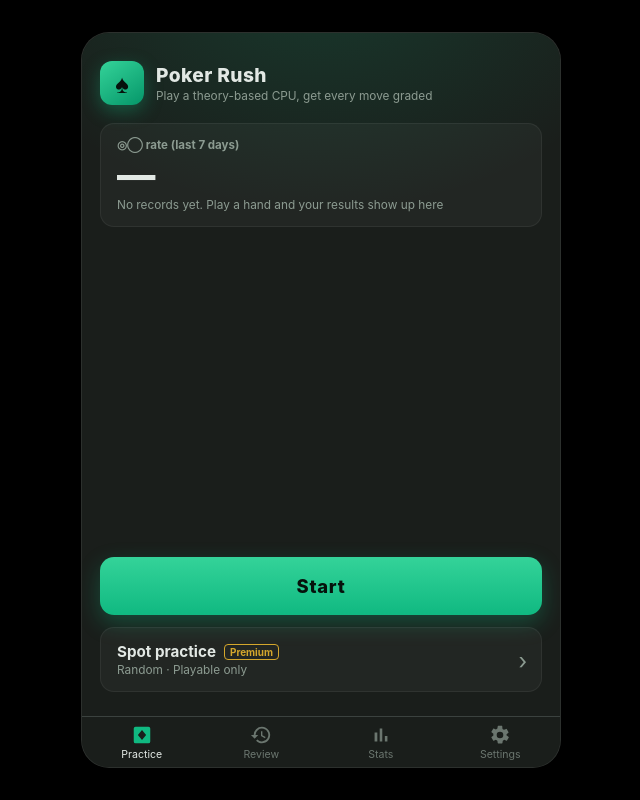
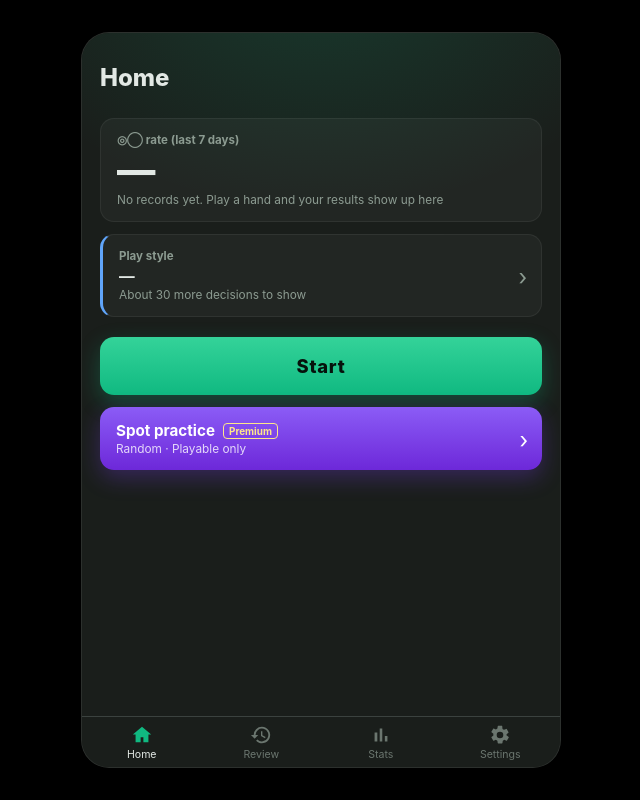
Before and after one commit to shotadesu412/poker-learner, a plain HTML site: page static/v2/index.html in a window 1280 px wide. Shown: the whole page, without its empty margins (319-959 px from the left). Drawn offline with Linux system fonts and the light colour scheme.

Commit message:
新しい画面のホーム: タブ名と見出しをホームに、アクション傾向を追加、スポット練習を紫のボタンに、ボードのタップ切り替えを削除
Co-Authored-By: Claude Opus 5.5 <noreply@anthropic.com>
Claude-Session: https://claude.ai/code/session_016Mvjo1tyTnFA7yVTC4uZoN

```diff
--- a/static/i18n.js
+++ b/static/i18n.js
@@ -206,6 +206,7 @@ const I18N = {
         "stats.badge.avg_loss": "平均損失 (bb)",
         "stats.section.streets": "ストリート別 正解・ミスの割合",
         "tab.play": "練習",
+        "tab.home": "ホーム",
         "panel.range_title": "相手（{pos}）の推定レンジ",
         "panel.range_now": "全ハンドの約{pct}%",
         "panel.range_same": "直前の {act} の後も、全ハンドの約{pct}%（変わっていません）",
@@ -232,6 +233,8 @@ const I18N = {
         "home2.score_down": "▼{d}pt",
         "home2.score_vs": "前の7日より",
         "home2.task_label": "今日の課題",
+        "home2.style_label": "アクション傾向",
+        "home2.style_need": "あと{n}回ほど判断すると出ます",
         "home2.task_title": "{pos}・{street}の{action}",
         "home2.task_sub": "平均 {bb}bb の損・{n}回",
         "home2.act.FOLD": "フォールド",
@@ -510,6 +513,7 @@ const I18N = {
         "stats.badge.avg_loss": "Avg. loss (bb)",
         "stats.section.streets": "Accuracy by street",
         "tab.play": "Practice",
+        "tab.home": "Home",
         "panel.range_title": "Opponent ({pos}) estimated range",
         "panel.range_now": "About {pct}% of all hands",
         "panel.range_same": "After the last {act}: still about {pct}% of all hands",
@@ -536,6 +540,8 @@ const I18N = {
         "home2.score_down": "▼{d}pt",
         "home2.score_vs": "vs. previous 7 days",
         "home2.task_label": "Today's focus",
+        "home2.style_label": "Play style",
+        "home2.style_need": "About {n} more decisions to show",
         "home2.task_title": "{action} on the {street} from {pos}",
         "home2.task_sub": "Avg loss {bb}bb · {n} times",
         "home2.act.FOLD": "Folding",
--- a/static/v2/index.html
+++ b/static/v2/index.html
@@ -8,8 +8,8 @@
     <link rel="manifest" href="/static/manifest.json">
     <link rel="stylesheet" href="/static/style.css?v=17">
     <link rel="stylesheet" href="/static/v2/stats.css?v=1">
-    <link rel="stylesheet" href="/static/v2/tabs.css?v=4">
-    <script src="/static/i18n.js?v=15"></script>
+    <link rel="stylesheet" href="/static/v2/tabs.css?v=5">
+    <script src="/static/i18n.js?v=16"></script>
 </head>
 
 <body data-page="app">
@@ -18,13 +18,7 @@
          ゲーム画面は別（下のタブを出さない） ===== -->
     <section id="view-home" class="tab-view home-view active">
         <div class="hm-body">
-            <header class="hm-head">
-                <div class="hm-logo">♠</div>
-                <div>
-                    <div class="hm-app" data-i18n="app.name">ポーカーラッシュ</div>
-                    <div class="hm-tag" data-i18n="home2.tagline">理論で打つ CPU と対戦、一手ごとに判定</div>
-                </div>
-            </header>
+            <h1 class="hm-page-title" data-i18n="tab.home">ホーム</h1>
 
             <!-- 成績（直近7日の ◎◯ の割合） -->
             <div class="hm-card hm-score" id="hm-score">
@@ -35,6 +29,14 @@
                 </div>
                 <div class="hm-card-sub" id="hm-score-sub"></div>
             </div>
+
+            <!-- アクション傾向（分析の「プレイの傾向」と同じ集計。押すと分析タブ） -->
+            <button class="hm-card hm-style" id="hm-style" onclick="showTab('stats')">
+                <div class="hm-card-label" data-i18n="home2.style_label">アクション傾向</div>
+                <div class="hm-task-title" id="hm-style-name"></div>
+                <div class="hm-card-sub" id="hm-style-sub"></div>
+                <span class="hm-chev">›</span>
+            </button>
 
             <!-- 今日の課題（いちばん損している場面。全員に1件だけ。続きは分析タブ） -->
             <button class="hm-card hm-task hidden" id="hm-task" onclick="showTab('stats')">
@@ -47,7 +49,7 @@
             <button class="hm-start" id="btn-home-start" onclick="startPractice(false)" data-i18n="home2.start">スタート</button>
 
             <!-- スポット練習: 1行。押すと設定のシートを開く -->
-            <button class="hm-row" onclick="openSpotSheet()">
+            <button class="hm-row hm-spot-btn" onclick="openSpotSheet()">
                 <span class="hm-row-main">
                     <span class="hm-title"><span data-i18n="game.spot_mode">スポット練習</span><span class="hm-badge" id="hm-spot-badge">Premium</span></span>
                     <span class="hm-card-sub" id="hm-spot-summary"></span>
@@ -96,8 +98,8 @@
             </div>
         </nav>
 
-        <!-- Board Cards（タップで履歴/ボード切り替え） -->
-        <div class="board-area" id="board-area" onclick="toggleHistoryBoard()">
+        <!-- Board Cards（新しい画面では履歴は中央の面にあるので、タップでの切り替えは無し） -->
+        <div class="board-area" id="board-area">
             <div id="board-container" class="card-container">
                 <div class="empty-card"></div>
                 <div class="empty-card"></div>
@@ -105,7 +107,6 @@
                 <div class="empty-card"></div>
                 <div class="empty-card"></div>
             </div>
-            <div id="board-tap-hint" class="board-tap-hint" data-i18n="game.board_tap_hint">履歴 / ボード</div>
         </div>
 
         <!-- Middle Area: Info -->
@@ -449,8 +450,8 @@
     <!-- 下のタブ -->
     <nav id="tab-bar" class="tab-bar">
         <button class="tab-btn active" data-tab="home" onclick="showTab('home')">
-            <svg viewBox="0 0 24 24" width="22" height="22" fill="currentColor"><path d="M19 3H5a2 2 0 0 0-2 2v14a2 2 0 0 0 2 2h14a2 2 0 0 0 2-2V5a2 2 0 0 0-2-2zm-7 14.5L7.5 12 12 6.5 16.5 12 12 17.5z"/></svg>
-            <span data-i18n="tab.play">練習</span>
+            <svg viewBox="0 0 24 24" width="22" height="22" fill="currentColor"><path d="M12 3 2 11.5h3V20h5.5v-5.5h3V20H19v-8.5h3z"/></svg>
+            <span data-i18n="tab.home">ホーム</span>
         </button>
         <button class="tab-btn" data-tab="review" onclick="showTab('review')">
             <svg viewBox="0 0 24 24" width="22" height="22" fill="currentColor"><path d="M13 3a9 9 0 0 0-9 9H1l3.9 3.9.1.1L9 12H6a7 7 0 1 1 2.05 4.95l-1.42 1.42A9 9 0 1 0 13 3zm-1 5v5l4.25 2.52.77-1.28-3.52-2.09V8H12z"/></svg>
@@ -611,7 +612,7 @@
     </div>
     <script src="/static/game_api.js?v=22"></script>
     <script src="/static/v2/stats.js?v=2"></script>
-    <script src="/static/v2/script.js?v=4"></script>
+    <script src="/static/v2/script.js?v=5"></script>
     <script src="/static/v2/panels.js?v=4"></script>
 </body>
 
--- a/static/v2/script.js
+++ b/static/v2/script.js
@@ -1593,6 +1593,18 @@ async function renderHomeStats() {
         }
         sub.textContent = t('home2.score_sub', { n: sum.n7 });
     }
+    // アクション傾向（分析タブの「プレイの傾向」と同じ。全期間）
+    try {
+        const st = StatsCalc.getPlayStyle(await StatsStore.loadAll(), 'all');
+        const sign = (v) => (v > 0 ? '+' : v < 0 ? '−' : '±') + Math.abs(v).toFixed(1);
+        if (st.ready) {
+            el('hm-style-name').textContent = t('stats.style.name.' + st.type);
+            el('hm-style-sub').textContent = t('stats.style.diff', { loose: sign(st.loose_diff), aggr: sign(st.aggr_diff) });
+        } else {
+            el('hm-style-name').textContent = '—';
+            el('hm-style-sub').textContent = t('home2.style_need', { n: String(st.need) });
+        }
+    } catch (e) { /* 表示だけなので無視 */ }
     const task = el('hm-task');
     if (sum.leak) {
         const l = sum.leak;
--- a/static/v2/tabs.css
+++ b/static/v2/tabs.css
@@ -158,23 +158,9 @@ body.in-game #view-play .action-area { padding-bottom: max(env(safe-area-inset-b
     display: flex;
     flex-direction: column;
     gap: 12px;
-    flex: 1 0 auto;          /* 画面の高さいっぱい。スタートは下（親指の届くところ）に寄せる */
 }
 
-.hm-head { display: flex; align-items: center; gap: 12px; margin: 8px 0 6px; }
-
-.hm-logo {
-    width: 44px; height: 44px;
-    border-radius: 12px;
-    display: grid; place-items: center;
-    font-size: 1.6rem;
-    color: #06120c;
-    background: linear-gradient(145deg, #34d399, #059669);
-    box-shadow: 0 6px 18px rgba(16, 185, 129, 0.35);
-}
-
-.hm-app { font-size: 1.2rem; font-weight: 800; color: var(--text-main); letter-spacing: 0.02em; }
-.hm-tag { font-size: 0.74rem; color: var(--text-muted); margin-top: 2px; }
+.hm-page-title { font-size: 1.5rem; font-weight: 800; color: var(--text-main); margin: 10px 0 8px; }
 
 .hm-card {
     position: relative;
@@ -198,7 +184,10 @@ body.in-game #view-play .action-area { padding-bottom: max(env(safe-area-inset-b
 .hm-score-diff.up { color: #34d399; }
 .hm-score-diff.down { color: #f87171; }
 
-.hm-task { cursor: pointer; border-left: 3px solid #f59e0b; padding-right: 32px; }
+.hm-score { margin-top: 6px; }
+.hm-task, .hm-style { cursor: pointer; padding-right: 32px; }
+.hm-task { border-left: 3px solid #f59e0b; }
+.hm-style { border-left: 3px solid #60a5fa; }
 .hm-task-title { font-size: 0.98rem; font-weight: 700; margin-top: 4px; }
 
 .hm-chev {
@@ -210,7 +199,7 @@ body.in-game #view-play .action-area { padding-bottom: max(env(safe-area-inset-b
 .hm-start {
     width: 100%;
     padding: 18px;
-    margin-top: auto;
+    margin-top: 8px;
     border: none;
     border-radius: 14px;
     background: linear-gradient(180deg, #34d399, #10b981);
@@ -238,6 +227,16 @@ body.in-game #view-play .action-area { padding-bottom: max(env(safe-area-inset-b
     cursor: pointer;
 }
 .hm-row-main { display: flex; flex-direction: column; }
+
+/* スポット練習は紫のボタン（スタートと並ぶ2つ目の入口） */
+.hm-spot-btn {
+    background: linear-gradient(180deg, #8b5cf6, #6d28d9);
+    border: none;
+    box-shadow: 0 8px 22px rgba(124, 58, 237, 0.3);
+}
+.hm-spot-btn .hm-title, .hm-spot-btn .hm-chev { color: #fff; }
+.hm-spot-btn .hm-card-sub { color: rgba(255, 255, 255, 0.8); }
+.hm-spot-btn .hm-badge { color: #fde68a; border-color: #fde68a; }
 
 .hm-title {
     font-size: 0.95rem;
```
Also changed, not shown: CLAUDE.md (+4 -4 lines), static/home.html (+1 -1 lines), static/index.html (+1 -1 lines), static/stats.html (+1 -1 lines).
